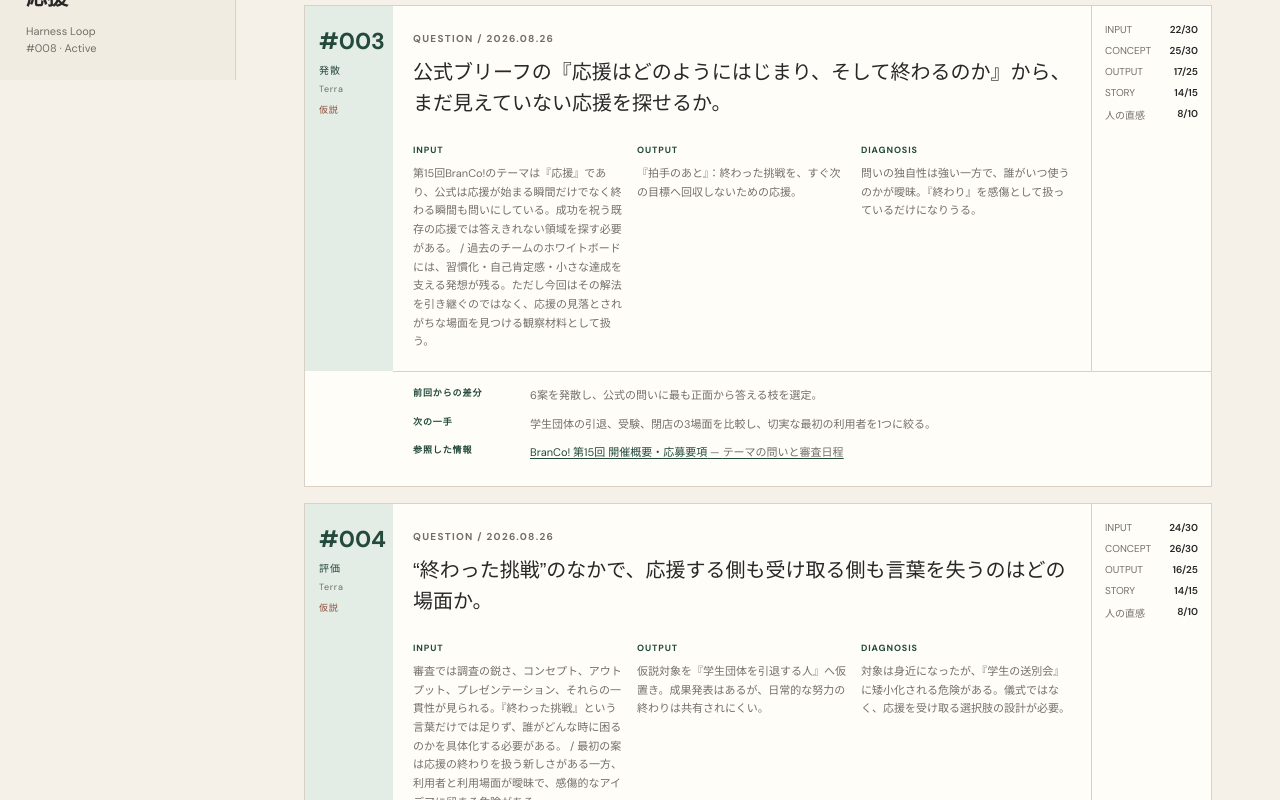
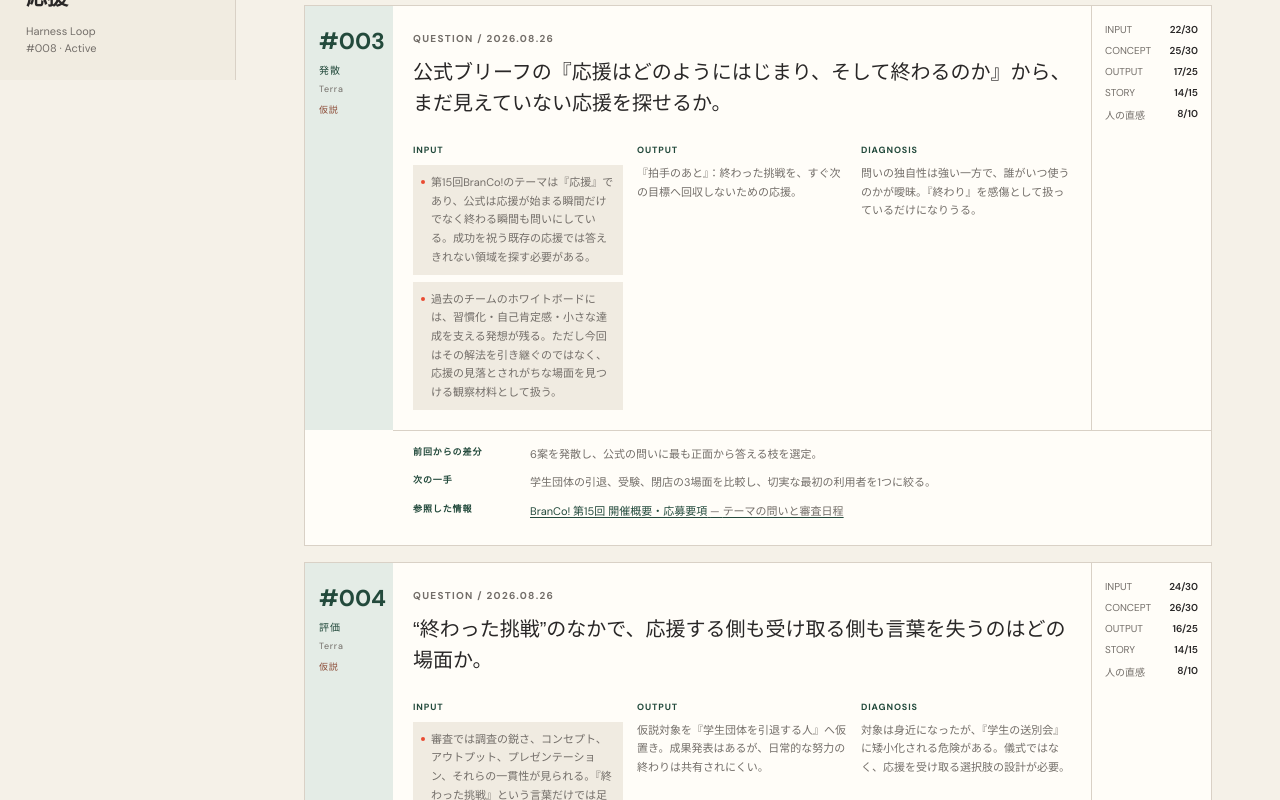
Before and after one commit to YashunX/Branco, a Next.js app: page /harness in a window 1280 px wide. Shown: the part 720-1520 px from the top of the page. Built offline with nearby package versions, Linux system fonts and the light colour scheme.

Commit message:
Improve readability of harness inputs

```diff
--- a/src/app/globals.css
+++ b/src/app/globals.css
@@ -1044,6 +1044,7 @@ h2 {
 .loop-index small { font-size: 9px; color: var(--muted); letter-spacing: .08em; }
 .loop-main { padding: 20px; }.loop-main h3 { font-family: var(--font-serif), serif; font-size: 20px; font-weight: 500; margin: 10px 0 18px; line-height: 1.55; }
 .loop-detail { display: grid; grid-template-columns: repeat(3, 1fr); gap: 14px; }.loop-detail b, .loop-card footer b { color: var(--green); font-size: 9px; letter-spacing: .1em; }.loop-detail p, .loop-card footer p { font-size: 11px; color: var(--muted); line-height: 1.7; margin: 6px 0 0; }
+.input-notes { display: grid; gap: 7px; margin: 7px 0 0; padding: 0; list-style: none; }.input-notes li { position: relative; padding: 8px 8px 8px 18px; background: #f0ebe1; color: var(--muted); font-size: 11px; line-height: 1.7; }.input-notes li::before { content: ""; position: absolute; left: 8px; top: 15px; width: 4px; height: 4px; border-radius: 50%; background: var(--accent); }
 .evidence-status { color: #8b4a35 !important; margin-top: 3px; line-height: 1.35; }.loop-sources { display: grid; gap: 5px; }.loop-sources a { color: var(--green); text-decoration: underline; text-underline-offset: 2px; }.loop-sources span { color: var(--muted); text-decoration: none; }
 .score-stack { border-left: 1px solid var(--line); padding: 17px 13px; display: grid; align-content: start; gap: 8px; }.score-stack div { display: flex; justify-content: space-between; gap: 5px; font-size: 10px; }.score-stack span { color: var(--muted); }.score-stack b { font-weight: 600; }
 .loop-card footer { grid-column: 2 / 4; border-top: 1px solid var(--line); padding: 14px 20px; display: grid; grid-template-columns: 105px 1fr; column-gap: 12px; }.loop-card footer p { margin: 0 0 10px; }
--- a/src/app/harness/HarnessBoard.tsx
+++ b/src/app/harness/HarnessBoard.tsx
@@ -37,7 +37,7 @@ export default function HarnessBoard({ harness }: { harness: Harness }) {
       {branch.loops.length ? <section className="loop-timeline">
         {branch.loops.map((loop, index) => <article className="loop-card" key={loop.id}>
           <div className="loop-index"><b>#{loop.id}</b><span>{loop.phase}</span><small>{loop.model ?? "Terra"}</small><small className="evidence-status">{loop.evidence ?? "仮説"}</small>{index < branch.loops.length - 1 && <i><ArrowRight size={16} /></i>}</div>
-          <div className="loop-main"><span className="card-label">QUESTION / {loop.date}</span><h3>{loop.question}</h3><div className="loop-detail"><div><b>INPUT</b><p>{loop.input.join(" / ")}</p></div><div><b>OUTPUT</b><p>{loop.output}</p></div><div><b>DIAGNOSIS</b><p>{loop.diagnosis}</p></div></div></div>
+          <div className="loop-main"><span className="card-label">QUESTION / {loop.date}</span><h3>{loop.question}</h3><div className="loop-detail"><div><b>INPUT</b><ol className="input-notes">{loop.input.map((item) => <li key={item}>{item}</li>)}</ol></div><div><b>OUTPUT</b><p>{loop.output}</p></div><div><b>DIAGNOSIS</b><p>{loop.diagnosis}</p></div></div></div>
           <div className="score-stack">{scoreLabels.map(({ key, label, max }) => <div key={key}><span>{label}</span><b>{loop.scores[key]}/{max}</b></div>)}</div>
           <footer><b>前回からの差分</b><p>{loop.delta}</p><b>次の一手</b><p>{loop.next}</p>{loop.sources.length > 0 && <><b>参照した情報</b><p className="loop-sources">{loop.sources.map((source) => <a key={source.url} href={source.url} target="_blank" rel="noreferrer">{source.name} <span>— {source.usedFor}</span></a>)}</p></>}</footer>
         </article>)}
```
